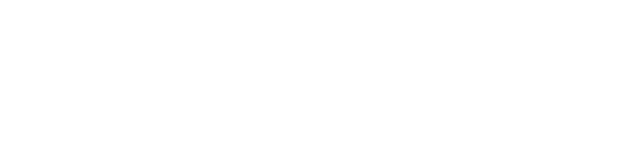
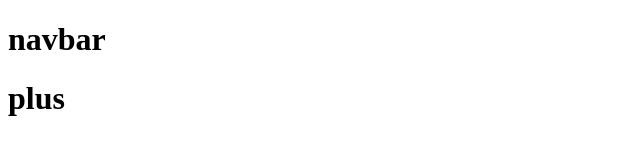
Before and after one commit to nhattrinh7/test, a plain HTML site: page index.html in a window 1280 px wide. Shown: the whole page, without its empty margins (0-640 px from the left). Drawn offline with Linux system fonts and the light colour scheme.

Commit message:
add navbar

```diff
--- a/index.html
+++ b/index.html
@@ -3,9 +3,10 @@
 <head>
     <meta charset="UTF-8">
     <meta name="viewport" content="width=device-width, initial-scale=1.0">
-    <title>Document</title>
+    <title>Documentt</title>
 </head>
 <body>
-
+    <h1>navbar</h1>
+    <h1>plus</h1>
 </body>
 </html>
```
